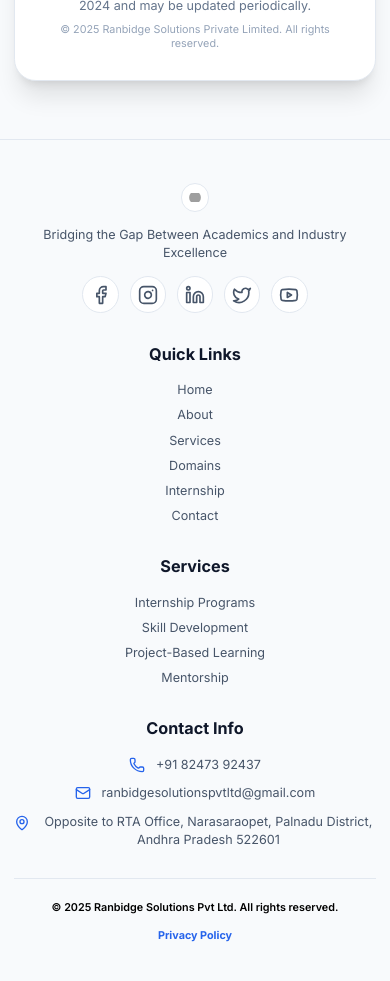
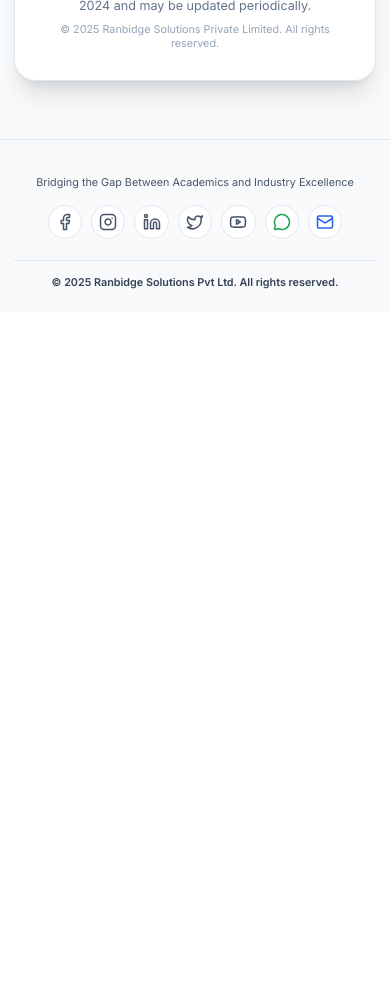
Before and after one commit to ranbridgeserviceprivatelimited-sys/RANBIDGE-Solutions-PVT-LTD, a React (Vite) app: page /privacy-policy in a window 390 px wide. Shown: the part 2780-3761 px from the top of the page. After the commit the page ends 3092 px from the top, so only its background shows below. Built offline with nearby package versions, Linux system fonts and the light colour scheme; grey boxes are pictures that could not be loaded.

Commit message:
Update Footer mobile view: hide links/services/logo/privacy, add WhatsApp and Mail icons

```diff
--- a/components/Footer.tsx
+++ b/components/Footer.tsx
@@ -1,84 +1,134 @@
 import React from 'react';
-import { Facebook, Instagram, Linkedin, Mail, Phone, MapPin, Twitter, Youtube } from 'lucide-react';
+import { Facebook, Instagram, Linkedin, Mail, Phone, MapPin, Twitter, Youtube, MessageCircle } from 'lucide-react';
 import { Link } from 'react-router-dom';
 
 const Footer: React.FC = () => {
   return (
-    <footer className="bg-slate-50 border-t border-slate-200 text-slate-800 py-12 sm:py-16">
+    <footer className="bg-slate-50 border-t border-slate-200 text-slate-800 py-6 sm:py-12 md:py-16">
       <div className="max-w-6xl mx-auto px-4 sm:px-6">
-        <div className="grid grid-cols-1 sm:grid-cols-2 lg:grid-cols-4 gap-8">
+        <div className="grid grid-cols-1 sm:grid-cols-2 lg:grid-cols-4 gap-6 sm:gap-8">
           {/* Company Info */}
-          <div className="space-y-4 sm:col-span-2 lg:col-span-1">
-            <div className="flex justify-center sm:justify-start">
+          <div className="space-y-4 sm:col-span-2 lg:col-span-1 text-center sm:text-left">
+            {/* Company logo: hidden in mobile view, visible on sm+ */}
+            <div className="hidden sm:flex justify-start">
               <img
                 src="https://ik.imagekit.io/lg14qfjkg/RANBIDGE%20SOLUTIONS%20PRIVATE%20LIMITED.png?updatedAt=1766758168670"
                 alt="Ranbidge Logo"
-                className="h-8 w-8 sm:h-10 sm:w-10 md:h-12 md:w-12 object-contain bg-white rounded-full p-2 border border-slate-200 shadow-xs"
+                className="h-10 w-10 md:h-12 md:w-12 object-contain bg-white rounded-full p-2 border border-slate-200 shadow-xs"
               />
             </div>
-            <p className="text-slate-600 text-sm text-center sm:text-left">
+            <p className="text-slate-600 text-xs sm:text-sm text-center sm:text-left">
               Bridging the Gap Between Academics and Industry Excellence
             </p>
-            <div className="flex justify-center sm:justify-start space-x-3">
-              <a href="https://www.facebook.com/profile.php?id=61578597456959" target="_blank" rel="noopener noreferrer" className="text-slate-600 hover:text-blue-600 transition-colors p-2 bg-white rounded-full border border-slate-200 shadow-xs">
-                <Facebook size={20} />
+            {/* Social icons: includes Facebook, Instagram, LinkedIn, Twitter, YouTube, plus WhatsApp and Mail */}
+            <div className="flex justify-center sm:justify-start items-center flex-wrap gap-2.5 sm:gap-3">
+              <a
+                href="https://www.facebook.com/profile.php?id=61578597456959"
+                target="_blank"
+                rel="noopener noreferrer"
+                className="text-slate-600 hover:text-blue-600 transition-colors p-2 bg-white rounded-full border border-slate-200 shadow-xs"
+                title="Facebook"
+              >
+                <Facebook size={18} className="sm:w-5 sm:h-5" />
               </a>
-              <a href="https://www.instagram.com/ranbidge_solutions/" target="_blank" rel="noopener noreferrer" className="text-slate-600 hover:text-blue-600 transition-colors p-2 bg-white rounded-full border border-slate-200 shadow-xs">
-                <Instagram size={20} />
+              <a
+                href="https://www.instagram.com/ranbidge_solutions/"
+                target="_blank"
+                rel="noopener noreferrer"
+                className="text-slate-600 hover:text-pink-600 transition-colors p-2 bg-white rounded-full border border-slate-200 shadow-xs"
+                title="Instagram"
+              >
+                <Instagram size={18} className="sm:w-5 sm:h-5" />
               </a>
-              <a href="https://www.linkedin.com/in/ranbidge-solutions-private-limited-company-a98983376" target="_blank" rel="noopener noreferrer" className="text-slate-600 hover:text-blue-600 transition-colors p-2 bg-white rounded-full border border-slate-200 shadow-xs">
-                <Linkedin size={20} />
+              <a
+                href="https://www.linkedin.com/in/ranbidge-solutions-private-limited-company-a98983376"
+                target="_blank"
+                rel="noopener noreferrer"
+                className="text-slate-600 hover:text-blue-600 transition-colors p-2 bg-white rounded-full border border-slate-200 shadow-xs"
+                title="LinkedIn"
+              >
+                <Linkedin size={18} className="sm:w-5 sm:h-5" />
               </a>
-              <a href="https://x.com/RanbridgePvtLtd" target="_blank" rel="noopener noreferrer" className="text-slate-600 hover:text-blue-600 transition-colors p-2 bg-white rounded-full border border-slate-200 shadow-xs">
-                <Twitter size={20} />
+              <a
+                href="https://x.com/RanbridgePvtLtd"
+                target="_blank"
+                rel="noopener noreferrer"
+                className="text-slate-600 hover:text-blue-400 transition-colors p-2 bg-white rounded-full border border-slate-200 shadow-xs"
+                title="Twitter / X"
+              >
+                <Twitter size={18} className="sm:w-5 sm:h-5" />
               </a>
-              <a href="https://www.youtube.com/@RSPL-Academy" target="_blank" rel="noopener noreferrer" className="text-slate-600 hover:text-blue-600 transition-colors p-2 bg-white rounded-full border border-slate-200 shadow-xs">
-                <Youtube size={20} />
+              <a
+                href="https://www.youtube.com/@RSPL-Academy"
+                target="_blank"
+                rel="noopener noreferrer"
+                className="text-slate-600 hover:text-red-600 transition-colors p-2 bg-white rounded-full border border-slate-200 shadow-xs"
+                title="YouTube"
+              >
+                <Youtube size={18} className="sm:w-5 sm:h-5" />
+              </a>
+              {/* WhatsApp Icon */}
+              <a
+                href="https://wa.me/918247392437"
+                target="_blank"
+                rel="noopener noreferrer"
+                className="text-slate-600 hover:text-green-600 transition-colors p-2 bg-white rounded-full border border-slate-200 shadow-xs"
+                title="WhatsApp"
+              >
+                <MessageCircle size={18} className="sm:w-5 sm:h-5 text-green-600" />
+              </a>
+              {/* Mail Icon */}
+              <a
+                href="mailto:ranbidgesolutionspvtltd@gmail.com"
+                className="text-slate-600 hover:text-blue-600 transition-colors p-2 bg-white rounded-full border border-slate-200 shadow-xs"
+                title="Email"
+              >
+                <Mail size={18} className="sm:w-5 sm:h-5 text-blue-600" />
               </a>
             </div>
           </div>
 
-          {/* Quick Links */}
-          <div className="space-y-4">
-            <h3 className="text-lg font-bold text-slate-900 text-center sm:text-left">Quick Links</h3>
+          {/* Quick Links: hidden in mobile view, visible on sm+ */}
+          <div className="hidden sm:block space-y-4">
+            <h3 className="text-lg font-bold text-slate-900 text-left">Quick Links</h3>
             <div className="space-y-2">
-              <Link to="/" className="block text-slate-600 hover:text-blue-600 transition-colors text-sm text-center sm:text-left">
+              <Link to="/" className="block text-slate-600 hover:text-blue-600 transition-colors text-sm text-left">
                 Home
               </Link>
-              <Link to="/about" className="block text-slate-600 hover:text-blue-600 transition-colors text-sm text-center sm:text-left">
+              <Link to="/about" className="block text-slate-600 hover:text-blue-600 transition-colors text-sm text-left">
                 About
               </Link>
-              <Link to="/services" className="block text-slate-600 hover:text-blue-600 transition-colors text-sm text-center sm:text-left">
+              <Link to="/services" className="block text-slate-600 hover:text-blue-600 transition-colors text-sm text-left">
                 Services
               </Link>
-              <Link to="/domains" className="block text-slate-600 hover:text-blue-600 transition-colors text-sm text-center sm:text-left">
+              <Link to="/domains" className="block text-slate-600 hover:text-blue-600 transition-colors text-sm text-left">
                 Domains
               </Link>
-              <Link to="/internship" className="block text-slate-600 hover:text-blue-600 transition-colors text-sm text-center sm:text-left">
+              <Link to="/internship" className="block text-slate-600 hover:text-blue-600 transition-colors text-sm text-left">
                 Internship
               </Link>
-              <Link to="/contact" className="block text-slate-600 hover:text-blue-600 transition-colors text-sm text-center sm:text-left">
+              <Link to="/contact" className="block text-slate-600 hover:text-blue-600 transition-colors text-sm text-left">
                 Contact
               </Link>
             </div>
           </div>
 
-          {/* Services */}
-          <div className="space-y-4">
-            <h3 className="text-lg font-bold text-slate-900 text-center sm:text-left">Services</h3>
+          {/* Services: hidden in mobile view, visible on sm+ */}
+          <div className="hidden sm:block space-y-4">
+            <h3 className="text-lg font-bold text-slate-900 text-left">Services</h3>
             <div className="space-y-2">
-              <p className="text-slate-600 text-sm text-center sm:text-left">Internship Programs</p>
-              <p className="text-slate-600 text-sm text-center sm:text-left">Skill Development</p>
-              <p className="text-slate-600 text-sm text-center sm:text-left">Project-Based Learning</p>
-              <p className="text-slate-600 text-sm text-center sm:text-left">Mentorship</p>
+              <p className="text-slate-600 text-sm text-left">Internship Programs</p>
+              <p className="text-slate-600 text-sm text-left">Skill Development</p>
+              <p className="text-slate-600 text-sm text-left">Project-Based Learning</p>
+              <p className="text-slate-600 text-sm text-left">Mentorship</p>
             </div>
           </div>
 
-          {/* Contact Info */}
-          <div className="space-y-4 sm:col-span-2 lg:col-span-1">
-            <h3 className="text-lg font-bold text-slate-900 text-center sm:text-left">Contact Info</h3>
+          {/* Contact Info: hidden in mobile view, visible on sm+ */}
+          <div className="hidden sm:block space-y-4 sm:col-span-2 lg:col-span-1">
+            <h3 className="text-lg font-bold text-slate-900 text-left">Contact Info</h3>
             <div className="space-y-3">
-              <div className="flex items-center justify-center sm:justify-start space-x-3">
+              <div className="flex items-center justify-start space-x-3">
                 <Phone size={16} className="text-blue-600 flex-shrink-0" />
                 <a
                   href="tel:+918247392437"
@@ -87,7 +137,7 @@ const Footer: React.FC = () => {
                   +91 82473 92437
                 </a>
               </div>
-              <div className="flex items-center justify-center sm:justify-start space-x-3">
+              <div className="flex items-center justify-start space-x-3">
                 <Mail size={16} className="text-blue-600 flex-shrink-0" />
                 <a
                   href="mailto:ranbidgesolutionspvtltd@gmail.com"
@@ -96,23 +146,25 @@ const Footer: React.FC = () => {
                   ranbidgesolutionspvtltd@gmail.com
                 </a>
               </div>
-              <div className="flex items-start justify-center sm:justify-start space-x-3">
+              <div className="flex items-start justify-start space-x-3">
                 <MapPin size={16} className="text-blue-600 mt-0.5 flex-shrink-0" />
-                <span className="text-slate-600 text-sm text-center sm:text-left">
-                 Opposite to RTA Office, Narasaraopet, Palnadu District, Andhra Pradesh 522601
+                <span className="text-slate-600 text-sm text-left">
+                  Opposite to RTA Office, Narasaraopet, Palnadu District, Andhra Pradesh 522601
                 </span>
               </div>
             </div>
           </div>
         </div>
 
-        <div className="border-t border-slate-200 mt-8 sm:mt-12 pt-6 sm:pt-8 text-center">
-          <div className="flex flex-col sm:flex-row items-center justify-center gap-4 text-slate-900 font-semibold text-xs sm:text-sm">
-            <span className="text-black"> &copy; 2025 Ranbidge Solutions Pvt Ltd. All rights reserved.</span>
+        {/* Footer bottom */}
+        <div className="border-t border-slate-200 mt-6 sm:mt-12 pt-4 sm:pt-8 text-center">
+          <div className="flex flex-col sm:flex-row items-center justify-center gap-2 sm:gap-4 text-slate-900 font-semibold text-xs sm:text-sm">
+            <span className="text-slate-700"> &copy; 2025 Ranbidge Solutions Pvt Ltd. All rights reserved.</span>
+            {/* Privacy Policy: hidden in mobile view, visible on sm+ */}
             <span className="hidden sm:inline text-slate-400">•</span>
             <Link
               to="/privacy-policy"
-              className="text-blue-600 hover:text-blue-700 font-bold transition-colors"
+              className="hidden sm:inline-block text-blue-600 hover:text-blue-700 font-bold transition-colors"
             >
               Privacy Policy
             </Link>
```
